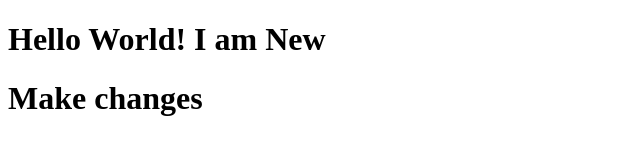
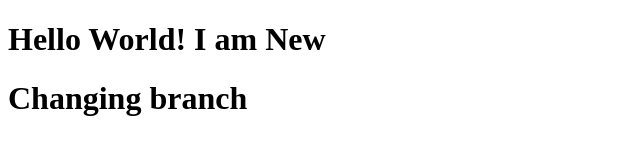
Before and after one commit to reshu121/Public-Rep, a plain HTML site: page index.html in a window 1280 px wide. Shown: the whole page, without its empty margins (0-640 px from the left). Drawn offline with Linux system fonts and the light colour scheme.

Commit message:
Update index.html

```diff
--- a/index.html
+++ b/index.html
@@ -7,6 +7,6 @@
 </head>
 <body>
     <h1>Hello World! I am New</h1>
-    <h1>Make changes</h1>
+    <h1>Changing branch</h1>
 </body>
 </html>
```
